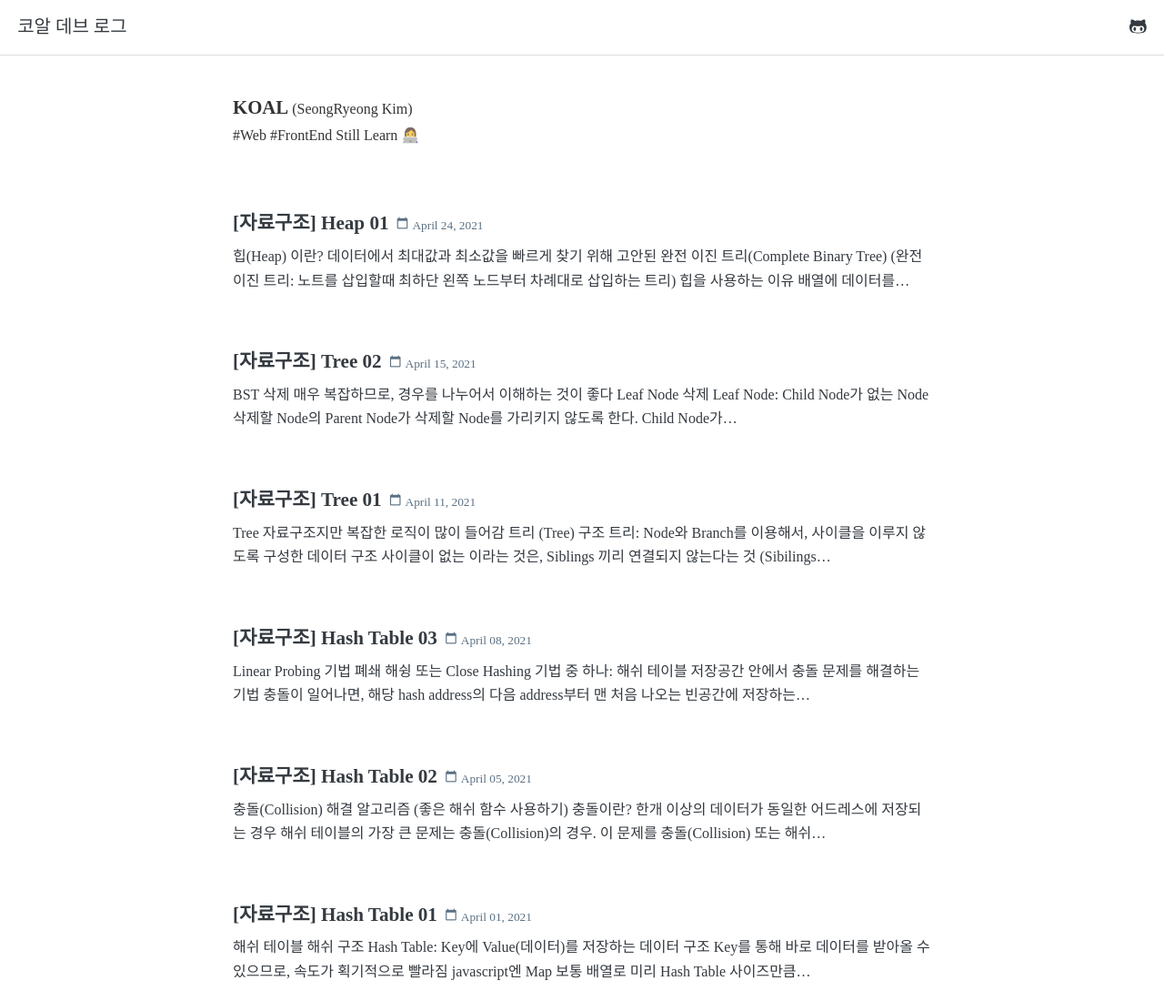
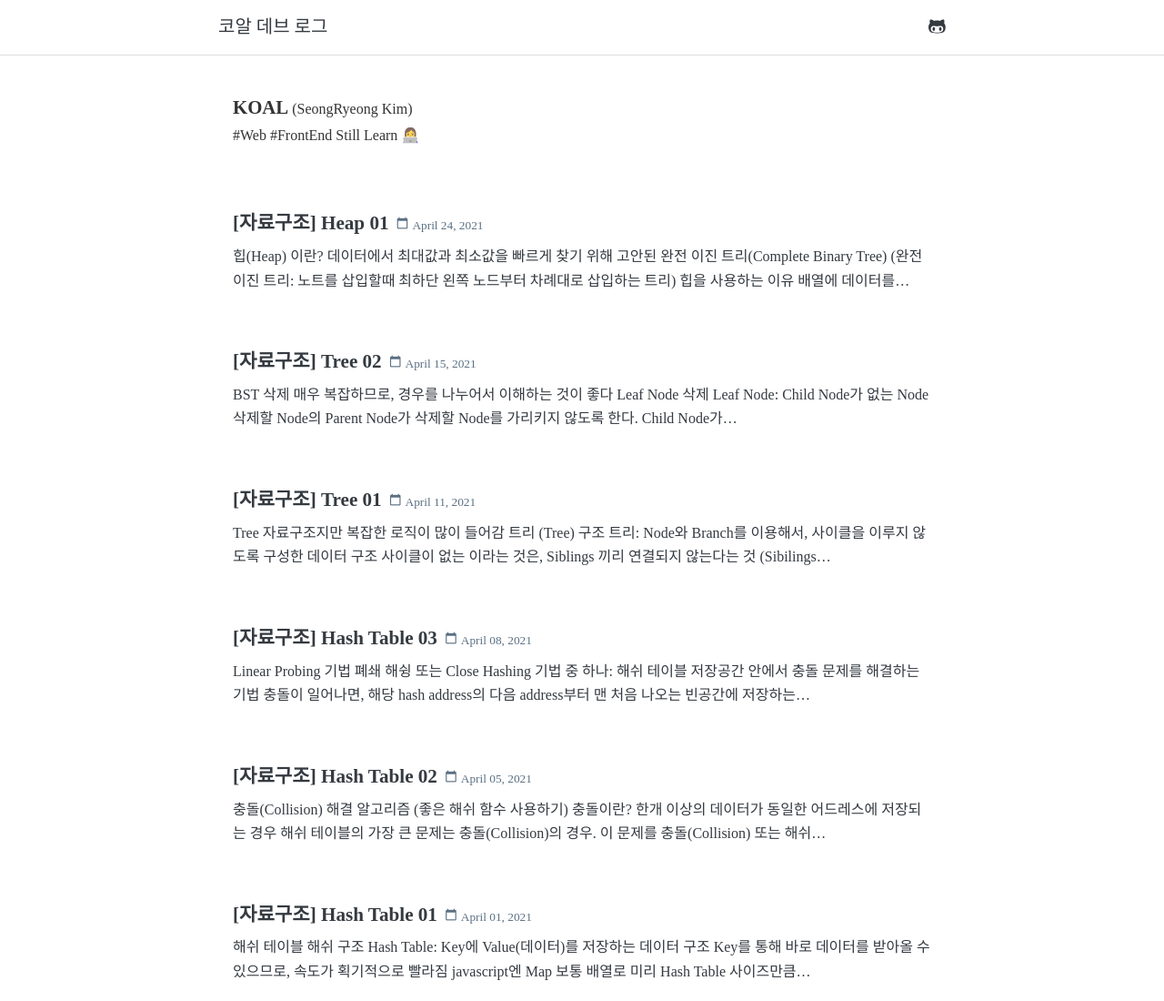
Before and after one commit to seongry/blog, a Gatsby site: page / in a window 1280 px wide. Shown: the top 1100 px of the page at 91% size. Built offline with nearby package versions, Linux system fonts and the light colour scheme; Gatsby itself is replaced by a stand-in of ours; some packages are replaced by stand-ins of ours; a web font is replaced by a local one.

Commit message:
style: Change Header design

```diff
--- a/src/components/Header.js
+++ b/src/components/Header.js
@@ -6,10 +6,7 @@ import styled from "styled-components";
 
 const StyledHeader = styled.header`
   display: flex;
-  flex-direction: row;
-  justify-content: space-between;
-  font-family: "IBMPlexSansKR-Bold";
-  font-size: 20px;
+  justify-content: center;
   padding: 0.833rem 1.2rem;
   position: sticky;
   top: 0;
@@ -24,9 +21,20 @@ const StyledHeader = styled.header`
   }
 `;
 
+const HeaderContents = styled.div`
+  width: 100%;
+  max-width: 800px;
+
+  display: flex;
+  justify-content: space-between;
+  font-family: "IBMPlexSansKR-Bold";
+  font-size: 20px;
+`;
+
 export const Header = () => {
   return (
     <StyledHeader>
+      <HeaderContents>
         <Link
           style={{
             boxShadow: `none`,
@@ -39,6 +47,7 @@ export const Header = () => {
         <a href="https://github.com/seongry">
           <FontAwesomeIcon icon={faGithubAlt} />
         </a>
+      </HeaderContents>
     </StyledHeader>
   );
 };
```
Lines whose indentation alone changed are shown as unchanged.
